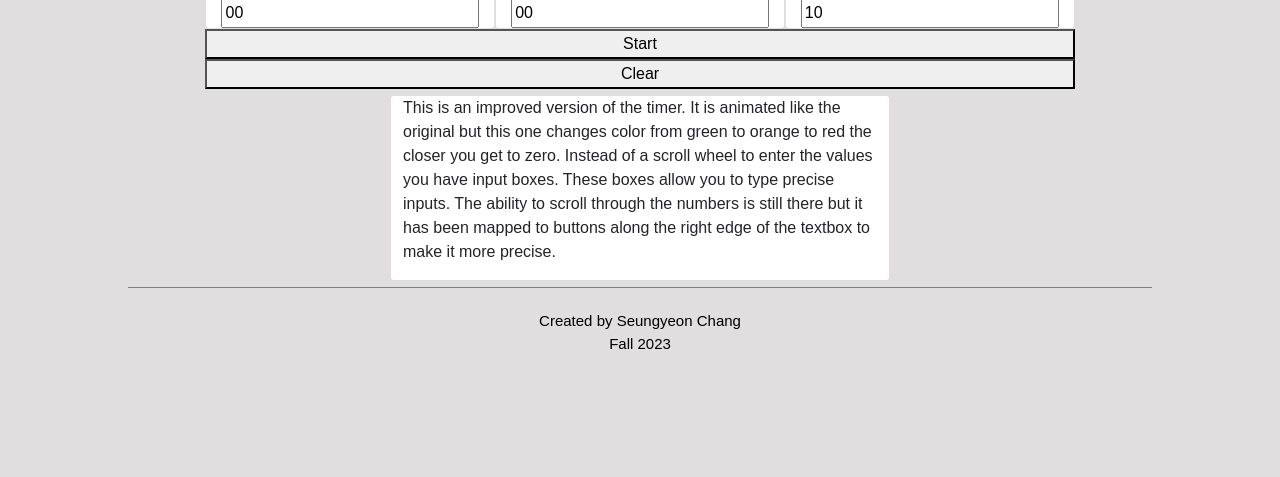
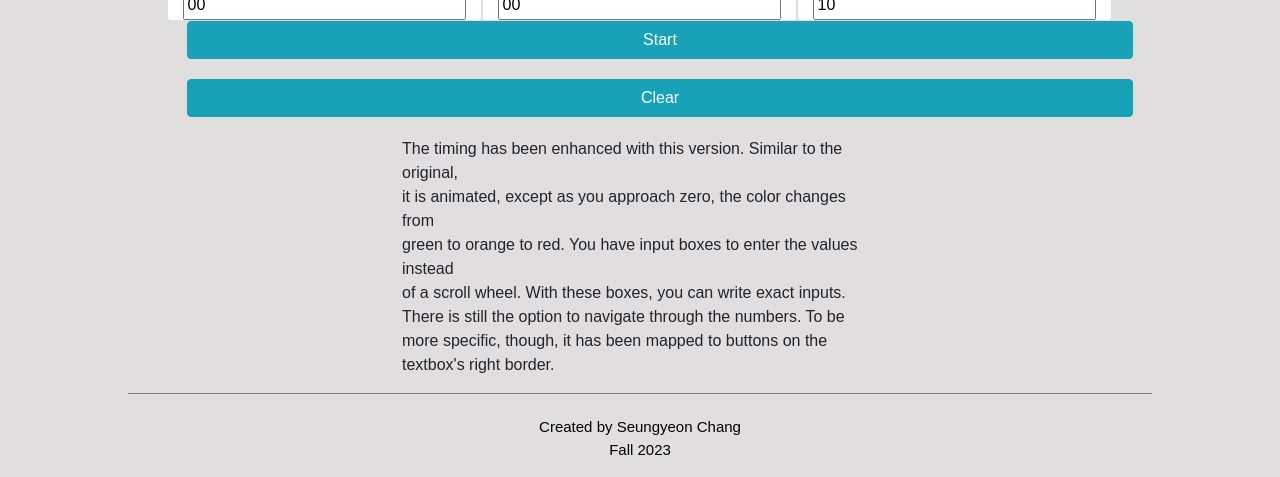
Before and after one commit to SeungyeonChang/juliet, a plain HTML site: page page/timer.html in a window 1280 px wide. Shown: the part 426-903 px from the top of the page. Before the commit the page ends 800 px from the top, so only its background shows below. Drawn offline with nearby package versions, Linux system fonts and the light colour scheme.

Commit message:
Add files via upload

```diff
--- a/page/timer.html
+++ b/page/timer.html
@@ -29,7 +29,7 @@
                 <a class="nav-link" href="https://github.com/SeungyeonChang/juliet" target="_blank">Source Code</a>
               </li>
               <li class="nav-item">
-                <a class="nav-link" href="https://validator.w3.org/nu/?showsource=yes&doc=https%3A%2F%2Fougheoke.github.io%2Fjuliette-lab%2F#l190c13"
+                <a class="nav-link" href="https://validator.w3.org/nu/?doc=https%3A%2F%2Fseungyeonchang.github.io%2Fjuliet%2F"
                 target="_blank">Page Validity</a>
               </li>
             </ul>
@@ -54,16 +54,18 @@
             <h3 class="card-header">Seconds</h3>
             <input id="seconds" type="number" value="10">
           </div>
-            <button type="button" id="start">Start</button>
-            <button type="button" id="clear">Clear</button>
+            <button type="button" class="btn btn-info">Start</button>
+            <button type="button" class="btn btn-info">Clear</button>
           </div>
         </div>
         <div class="row centered-row">
-          <div class="card">
-            <p>This is an improved version of the timer. It is animated like the original but this one changes color
-              from green to orange to red the closer you get to zero. Instead of a scroll wheel to enter the values you have
-              input boxes. These boxes allow you to type precise inputs. The ability to scroll through the numbers is still there
-              but it has been mapped to buttons along the right edge of the textbox to make it more precise.
+            <p>The timing has been enhanced with this version. Similar to the original,
+                <br>it is animated, except as you approach zero, the color changes from
+                <br>green to orange to red. You have input boxes to enter the values instead
+                <br>of a scroll wheel. With these boxes, you can write exact inputs. There is still the option to navigate through the numbers.
+                To be more specific, though, it has been mapped to buttons on the textbox's right border.
+
+
             </p>
           </div>
         </div>
--- a/styles/style.css
+++ b/styles/style.css
@@ -157,3 +157,7 @@ h3 {
 .btn{
   place-items: center;
 }
+
+button {
+  margin: 20px;
+}
```
Also changed, not shown: index.html (+2 -2 lines), page/current.html (+1 -1 lines).
